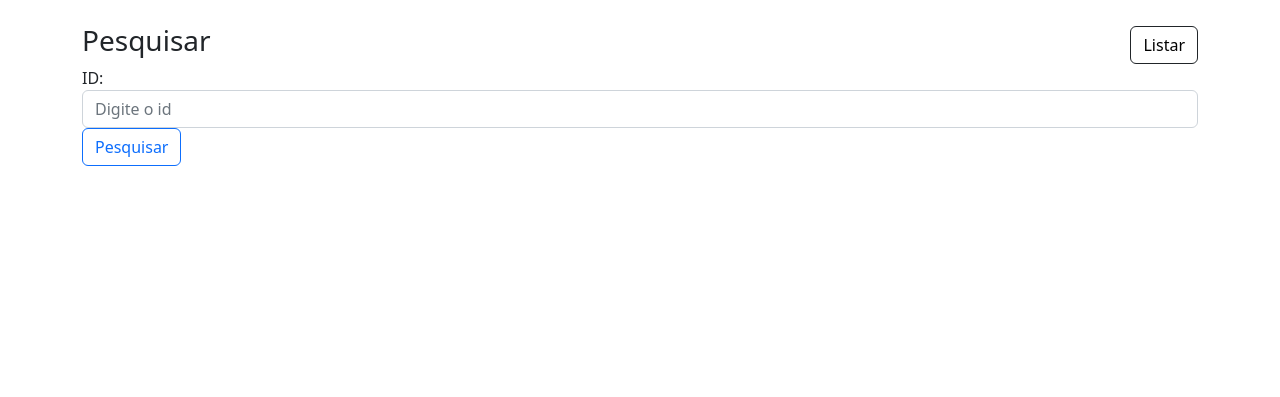
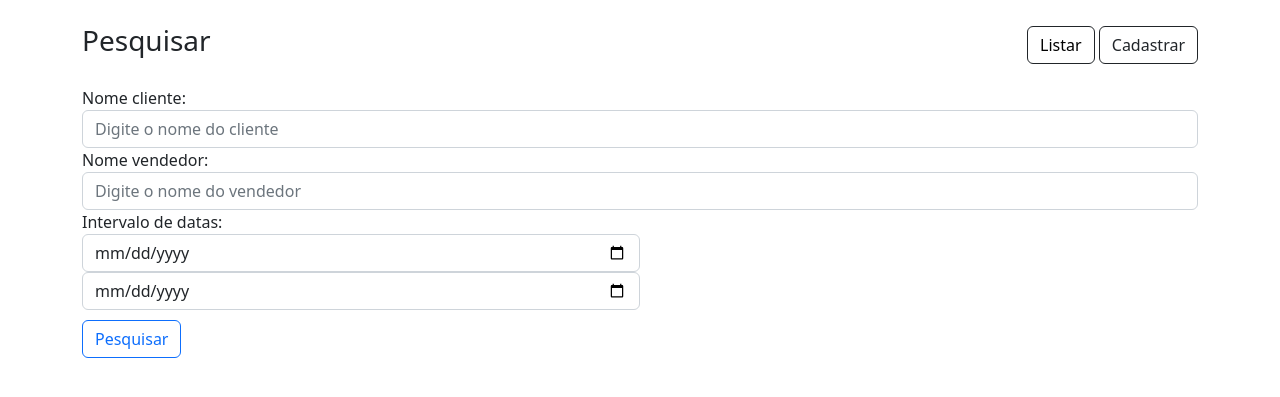
Before and after one commit to victorwo/Oficina2.0, a PHP site: page /pesquisar_dados.php in a window 1280 px wide. Shown: the top 397 px of the page. Run offline with PHP 8.4, Linux system fonts and the light colour scheme; data comes from the database, SQL or seed files in the repository; both versions use the stored data as it was after the commit.

Commit message:
mudanças no projeto

```diff
--- a/orcamentos/cadastrar_dados.php
+++ b/orcamentos/cadastrar_dados.php
@@ -8,8 +8,9 @@
 	$valor = $dados['valor'];
 	$descricao = $dados['descricao'];
 	$data = $dados['data_orc'];
-	$horario = $dados['horario'];
+	$horario = $dados['hora_orc'];
 	$horario = $horario . ":00";
+	$retorna = "";
 
 	//Validar o formulário
 
--- a/orcamentos/css/index.css
+++ b/orcamentos/css/index.css
@@ -4,3 +4,13 @@
 .p-cabecalho:hover{
     color: white;
 }
+.form-busca{
+    padding-bottom: 20px;
+}
+.botao-busca{
+    position: relative;
+    top:10px;
+}
+.divCabecalho{
+    padding-bottom: 20px;
+}
--- /dev/null
+++ b/orcamentos/js/index.js
@@ -0,0 +1,125 @@
+const listarOrcamentos = async () => {
+	const dados = await fetch("./listar_dados.php");
+	const resposta = await dados.json();
+	//console.log(resposta);
+
+	if(!resposta['status']){
+		document.querySelector("#mensagemAlerta").innerHTML = resposta['msg'];
+	}else{
+		const conteudo = document.querySelector(".tabela_orcamentos");
+		if(conteudo){
+			conteudo.innerHTML = resposta['dados'];
+		}
+	}
+}
+
+listarOrcamentos(1);
+
+//Cadastrar registros no banco
+
+const cadForm = document.querySelector('#form-cadastro');
+
+//Somente acessa o formulário quando existe o seletor '#form-cadastro'
+if (cadForm){
+	cadForm.addEventListener("submit", async(e) => {
+		console.log("clicou no botao");
+		e.preventDefault();
+		const dadosFormulario = new FormData(cadForm);
+		const dados = await fetch("cadastrar_dados.php", {
+			method: "POST",
+			body: dadosFormulario
+		});
+		const resposta = await dados.json();
+		//console.log(resposta);
+
+		//Acessa quando não cadastrar com sucesso
+		if(!resposta['status']){
+			document.getElementById("mensagemAlertaErro").innerHTML = resposta['msg'];
+
+		}else{
+			document.getElementById("mensagemAlerta").innerHTML = resposta['msg'];
+			cadForm.reset();
+			listarOrcamentos(1);
+		}
+	})
+
+}
+
+
+
+//Editar no Banco de dados
+
+async function editarDados(id) {
+
+    const dados = await fetch('visualizar.php?id=' + id);
+    const resposta = await dados.json();
+
+    if (!resposta['status']) {
+        //document.getElementById("msgAlerta").innerHTML = resposta['msg'];
+		console.log("Erro!!!!");
+    } else {
+        document.getElementById("editCliente").value = resposta['dados'].nome_cliente;
+        document.getElementById("editVendedor").value = resposta['dados'].nome_vendedor;
+        document.getElementById("editDescricao").value = resposta['dados'].descricao;
+        document.getElementById("editValor").value = resposta['dados'].valor;
+		document.getElementById("editData").value = resposta['dados'].data;
+		document.getElementById("editHorario").value = resposta['dados'].horario;
+    }
+
+	const editarForm = document.querySelector('#form-editar');
+	if (editarForm) {
+	editarForm.addEventListener("submit", async (e) => {
+		e.preventDefault();
+		const dadosForm = new FormData(editarForm);
+
+		document.getElementById("botao-editar").value = "Salvando...";
+
+		const dados = await fetch("editar_dados.php?id=" + id, {
+			method: "POST",
+			body: dadosForm
+		});
+
+		const resposta = await dados.json();
+
+	   if (!resposta['status']) {
+			document.getElementById("alertaErroEdicao").innerHTML = resposta['msg'];
+		} else {
+			document.getElementById("alertaErroEdicao").innerHTML = resposta['msg'];
+			listarOrcamentos(1);
+		}
+
+		document.getElementById("botao-editar").value = "Salvar";
+	});
+}
+}
+
+
+
+
+
+//apagar dados no banco de dados
+function apagarDados(id){
+	document.getElementById("spanDeletar").innerHTML = id;
+	const apagarButton = document.getElementById("botaoApagar");
+	if(apagarButton){
+		apagarButton.addEventListener("click", async(e) => {
+			e.preventDefault();
+			document.getElementById("botaoApagar").value = "Apagando...";
+
+			const dados = await fetch("apagar_dados.php?id="+id, {
+				method:"POST"
+			});
+
+			const resposta = await dados.json();
+
+			if (!resposta['status']) {
+				document.getElementById("alertaErroApagar").innerHTML = resposta['msg'];
+			} else {
+				document.getElementById("alertaErroApagar").innerHTML = resposta['msg'];
+				listarOrcamentos(1);
+			}
+			document.getElementById("botao-editar").value = "Apagar";
+		});
+	}
+
+}
--- a/orcamentos/listar_dados.php
+++ b/orcamentos/listar_dados.php
@@ -18,8 +18,8 @@
 		$dados .= "<thead>";
 		$dados .= "<tr>";
 		$dados .= "<th>Id</th>";
+		$dados .= "<th>Cliente</th>";
 		$dados .= "<th>Vendedor</th>";
-		$dados .= "<th>Cliente</th>";
 		$dados .= "<th>Valor</th>";
 		$dados .= "<th>Descricao</th>";
 		$dados .= "<th>Data</th>";
@@ -41,7 +41,7 @@
 			$dados .= "<td>" . $row["descricao"] . "</td>";
 			$dados .= "<td>" . $row["data"] . "</td>";
 			$dados .= "<td>" . $row["horario"] . "</td>";
-			$dados .= "<td> <button type='button' class='btn btn-outline-primary' data-bs-toggle='modal' data-bs-target='#modalEditar' onclick='editarDados($id)'>Editar </button>
+			$dados .= "<td> <button type='button' class='btn btn-outline-primary botaoEditar' data-bs-toggle='modal' data-bs-target='#modalEditar' onclick='editarDados($id)'>Editar </button>
 			<button type='button' class='btn btn-outline-danger' data-bs-toggle='modal' data-bs-target='#modalApagar' onclick='apagarDados($id)'>Apagar</button></td>";
 			$dados .= "</tr>";
 		}
@@ -53,7 +53,7 @@
 		$exibir = ['status' => true , 'dados' => $dados];
 	}
 	else{
-		$exibir = ['status' => false , 'msg' => "<p> Erro: Nenhum orçamento foi encontrado </p>"];
+		$exibir = ['status' => false , 'msg' => "<div class='alert alert-danger' role='alert'> Erro: Nenhum orçamento foi encontrado </div>"];
 	}
 
 	//Codifica a tabela para JSON
--- a/orcamentos/pesquisar_dados.php
+++ b/orcamentos/pesquisar_dados.php
@@ -13,40 +13,49 @@ include_once "conexao.php";
 	</head>
 	<body>
 		<div class="container">
-
-			<div class="row mt-4">
+		<!--Cabecalho-->
+			<div class="row mt-4 divCabecalho">
 				<div class="col-lg-12 d-flex justify-content-between align-items-center">
 					<h3>Pesquisar</h1>
 					<div>
 						<button type="button" class="btn btn-outline-dark" data-bs-toggle="modal"><a href="index.php" class="p-cabecalho" style="text-decoration:none;">Listar</a></button>
+						<button type="button" class="btn btn-outline-dark btnCabecalho" data-bs-toggle="modal" data-bs-target="#modalCadastro" >Cadastrar</button>
+
 					</div>
 				</div>
 			</div>
-
-		<form method="POST" action="">
+			<!--Formulário Pesquisa-->
+			<form method="POST" action="" class="form-busca">
 				<div class=col-auto>
-			<label>ID: </label>
-			<input type="text" class="form-control" name="id" placeholder="Digite o id">
-
-			<input class="btn btn-outline-primary mb-3" name="pesquisaOrc" type="submit" value="Pesquisar">
+				<label>Nome cliente: </label>
+				<input type="text" class="form-control" name="nm_cliente" placeholder="Digite o nome do cliente">
+				<label>Nome vendedor:</label>
+				<input type="text" class="form-control" name="nm_vendedor" placeholder="Digite o nome do vendedor">
+				<label>Intervalo de datas:</label>
+				<div class="col-md-6">
+					<input class="form-control" type="date"  name="data_inicial"/>
 				</div>
-
+				<div class="col-md-6">
+					<input class="form-control" type="date" name="data_final"/>
+				</div>
+				<input class="btn btn-outline-primary mb-3 botao-busca" name="pesquisaOrc" type="submit" value="Pesquisar">
+				</div>
 			</form>
-
-		<p></p>
-
-
-					<!--Modal Editar -->
-					<div class="modal fade" id="modalEditar" tabindex="-1" aria-hidden="true">
+			<!-- Modal de cadastro-->
+			<div class="modal fade" id="modalCadastro" tabindex="-1" aria-hidden="true">
 			  <div class="modal-dialog">
 				<div class="modal-content">
 				  <div class="modal-header">
-						<h1 class="modal-title fs-5">Editar</h1>
+					<h1 class="modal-title fs-5" id="exampleModalLabel">Cadastro</h1>
 					<button type="button" class="btn-close" data-bs-dismiss="modal" aria-label="Close"></button>
 				  </div>
 				  <div class="modal-body">
-					<span id="alertaErroEdicao"></span>
-					<form class="row g-3" id="form-editar">
+					<span id="mensagemAlertaErro"></span>
+					<div>
+						<form class="row g-3" id="form-cadastro">
+							<div class="col-md-12">
+								<input class="form-control" placeholder="001" type="number" name="id"/>
+							</div>
 							<div class="col-md-12">
 								<input class="form-control" placeholder="Cliente" type="text" name="cliente"/>
 							</div>
@@ -65,6 +74,45 @@ include_once "conexao.php";
 							<div class="col-md-12">
 								<input class="form-control" placeholder="50,00" type="number" name="valor"/>
 							</div>
+							<div class="col-md-12">
+								<input class="btn btn-primary" type="submit" id="botao-cadastro" value="Cadastrar"/>
+							</div>
+						</form>
+					</div>
+				  </div>
+				  </div>
+			  </div>
+			</div>
+			<!--Fim modal Cadastrar-->
+			<!--Modal Editar -->
+			<div class="modal fade" id="modalEditar" tabindex="-1" aria-hidden="true">
+				<div class="modal-dialog">
+					<div class="modal-content">
+					<div class="modal-header">
+						<h1 class="modal-title fs-5">Editar</h1>
+						<button type="button" class="btn-close" data-bs-dismiss="modal" aria-label="Close"></button>
+					</div>
+					<div class="modal-body">
+					<span id="alertaErroEdicao"></span>
+					<form class="row g-3" id="form-editar">
+							<div class="col-md-12">
+								<input class="form-control" placeholder="Cliente" id="editCliente" type="text" name="cliente"/>
+							</div>
+							<div class="col-md-12">
+								<input class="form-control" placeholder="Vendedor" id="editVendedor" type="text" name="vendedor"/>
+							</div>
+							<div class="col-md-6">
+								<input class="form-control" type="date"  id="editData" name="data_orc"/>
+							</div>
+							<div class="col-md-6">
+								<input class="form-control" type="time" id="editHorario" name="hora_orc"/>
+							</div>
+							<div class="col-md-12">
+								<input class="form-control" placeholder="Descricao" id="editDescricao" type="text" name="descricao"/>
+							</div>
+							<div class="col-md-12">
+								<input class="form-control" placeholder="50,00" id="editValor" type="number" name="valor"/>
+							</div>
 							<input class="btn btn-primary" type="submit" id="botao-editar" value="Salvar Mudanças"/>
 						</form>
 					</div>
@@ -72,10 +120,7 @@ include_once "conexao.php";
 					</div>
 				</div>
 				</div>
-
-
 			<!--Fim Modal Editar-->
-
 			<!-- Modal Deletar-->
 			<div class="modal fade" id="modalApagar" tabindex="-1" role="dialog" aria-hidden="true">
 			<div class="modal-dialog" role="document">
@@ -91,7 +136,7 @@ include_once "conexao.php";
 					<p>Tem certeza que deseja apagar o orçamento de id #<span id="spanDeletar"></span>?</p>
 				</div>
 				<div class="modal-footer">
-					<button type="button" id="botaoApagar" class="btn btn-primary">Apagar</button>
+					<button type="button" id="botaoApagar" class="btn btn-outline-primary">Apagar</button>
 				</div>
 				</div>
 			</div>
@@ -100,17 +145,38 @@ include_once "conexao.php";
 		<?php
 		$pesquisaOrc = filter_input(INPUT_POST, 'pesquisaOrc', FILTER_SANITIZE_STRING);
 		if($pesquisaOrc){
-			$id = filter_input(INPUT_POST, 'id', FILTER_SANITIZE_STRING);
-			$result_orcamento = "SELECT * FROM orcamento WHERE id LIKE '%$id%'";
+			$nm_cliente = filter_input(INPUT_POST, 'nm_cliente', FILTER_SANITIZE_STRING);
+			$nm_vendedor = filter_input(INPUT_POST, 'nm_vendedor', FILTER_SANITIZE_STRING);
+			$data_inicial = filter_input(INPUT_POST, 'data_inicial', FILTER_SANITIZE_STRING);
+			$data_final = filter_input(INPUT_POST, 'data_final', FILTER_SANITIZE_STRING);
+
+
+			if(empty($nm_cliente) && empty($nm_vendedor) && empty($data_inicial) && empty($data_final)){
+				echo "<div class='alert alert-danger' role='alert'>Você deve preencher algum campo<div/>";
+			}elseif(!empty($data_inicial) && empty($data_final)){
+				echo "<div class='alert alert-danger' role='alert'>Você deve preencher o segundo campo de data<div/>";
+			}elseif(!empty($data_final) && empty($data_inicial)){
+				echo "<div class='alert alert-danger' role='alert'>Você deve preencher o primeiro campo de data<div/>";
+			}else{
+				if(empty($data_final)){
+					$result_orcamento = "SELECT * FROM orcamento
+					 WHERE ((nome_cliente LIKE '%$nm_cliente%') AND (nome_vendedor LIKE '%$nm_vendedor%'))";
 					$query = mysqli_query($conexao, $result_orcamento);
+				}else{
+					$result_orcamento = "SELECT * FROM orcamento
+					WHERE (data>'$data_inicial' AND data<'$data_final') AND ((nome_cliente LIKE '%$nm_cliente%') AND (nome_vendedor LIKE '%$nm_vendedor%'))";
+				   	$query = mysqli_query($conexao, $result_orcamento);
+				}
+
+
 				if(mysqli_num_rows($query) > 0){
 					//Cria o cabeçalho da tabela
 					echo "<table class= 'table table-striped table-bordered table-hover'>";
 					echo "<thead>";
 					echo "<tr>";
-				echo "<th class='col'>Id</th>";
+					echo "<th class='col'>ID</th>";
+					echo "<th class='col'>Cliente</th>";
 					echo "<th class='col'>Vendedor</th>";
-				echo "<th class='col'>Cliente</th>";
 					echo "<th class='col'>Valor</th>";
 					echo "<th class='col'>Descricao</th>";
 					echo "<th class='col'>Data</th>";
@@ -119,11 +185,10 @@ include_once "conexao.php";
 					echo "</tr>";
 					echo "</thead>";
 					echo "</tbody>";
-
-
 					while ($row = mysqli_fetch_assoc($query)){
 						//exibindo os resultados de cada linha
 						echo "<tr>";
+						$id = $row["id"];
 						echo "<td>" . $id . "</td>";
 						echo "<td>" . $row["nome_cliente"] . "</td>";
 						echo "<td>" . $row["nome_vendedor"] . "</td>";
@@ -142,7 +207,8 @@ include_once "conexao.php";
 
 				}
 				else{
-				echo "<p>Nenhum orçamento foi encontrado!</p>";
+					echo "<div class='alert alert-danger' role='alert'>Nenhum orçamento foi encontrado!<div/>";
+				}
 			}
 
 		}
```
Also changed, not shown: orcamentos/index.php (+15 -15 lines), orcamentos/orcamentos.sql (added, +79 -0 lines), orcamentos/visualizar.php (added, +28 -0 lines). Lines whose indentation alone changed are shown as unchanged.
